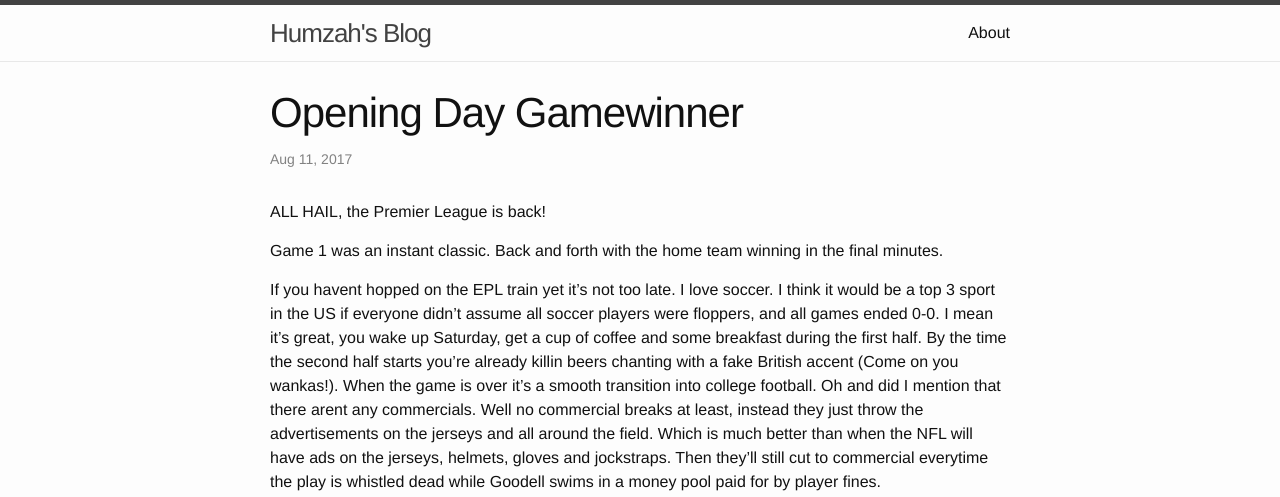
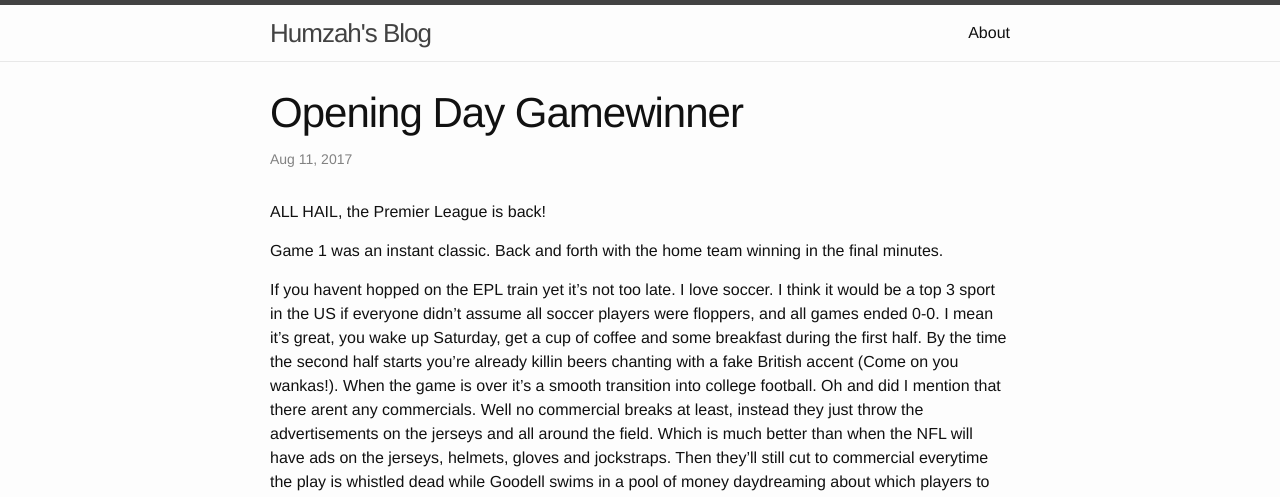
Before and after one commit to HumzahChoudry/HumzahChoudry.github.io, a Jekyll site: the page built from _posts/2017-08-11-opening-day-gamewinner.markdown, in a window 1280 px wide. Shown: the top 497 px of the page. Built offline with Jekyll 4.4.1, drawn with Linux system fonts in a browser that asks for light colours; our own code applies the rules of GitHub Pages for plain Markdown files; some of the changed text lies outside the part shown.

Commit message:
Update 2017-08-11-opening-day-gamewinner.markdown

```diff
--- a/_posts/2017-08-11-opening-day-gamewinner.markdown
+++ b/_posts/2017-08-11-opening-day-gamewinner.markdown
@@ -4,7 +4,7 @@ ALL HAIL, the Premier League is back!
 
 Game 1 was an instant classic. Back and forth with the home team winning in the final minutes.
 
-If you havent hopped on the EPL train yet it's not too late. I love soccer. I think it would be a top 3 sport in the US if everyone didn't assume all soccer players were floppers, and all games ended 0-0. I mean it's great, you wake up Saturday, get a cup of coffee and some breakfast during the first half. By the time the second half starts you're already killin beers chanting with a fake British accent (Come on you wankas!). When the game is over it's a smooth transition into college football. Oh and did I mention that there arent any commercials. Well no commercial breaks at least, instead they just throw the advertisements on the jerseys and all around the field. Which is much better than when the NFL will have ads on the jerseys, helmets, gloves and jockstraps. Then they'll still cut to commercial everytime the play is whistled dead while Goodell swims in a money pool paid for by player fines.
+If you havent hopped on the EPL train yet it's not too late. I love soccer. I think it would be a top 3 sport in the US if everyone didn't assume all soccer players were floppers, and all games ended 0-0. I mean it's great, you wake up Saturday, get a cup of coffee and some breakfast during the first half. By the time the second half starts you're already killin beers chanting with a fake British accent (Come on you wankas!). When the game is over it's a smooth transition into college football. Oh and did I mention that there arent any commercials. Well no commercial breaks at least, instead they just throw the advertisements on the jerseys and all around the field. Which is much better than when the NFL will have ads on the jerseys, helmets, gloves and jockstraps. Then they'll still cut to commercial everytime the play is whistled dead while Goodell swims in a pool of money daydreaming about which players to fine.
 
 <iframe width="560" height="315" src="https://www.youtube.com/embed/dO062ENe3jM" frameborder="0" allowfullscreen></iframe>
 
```
